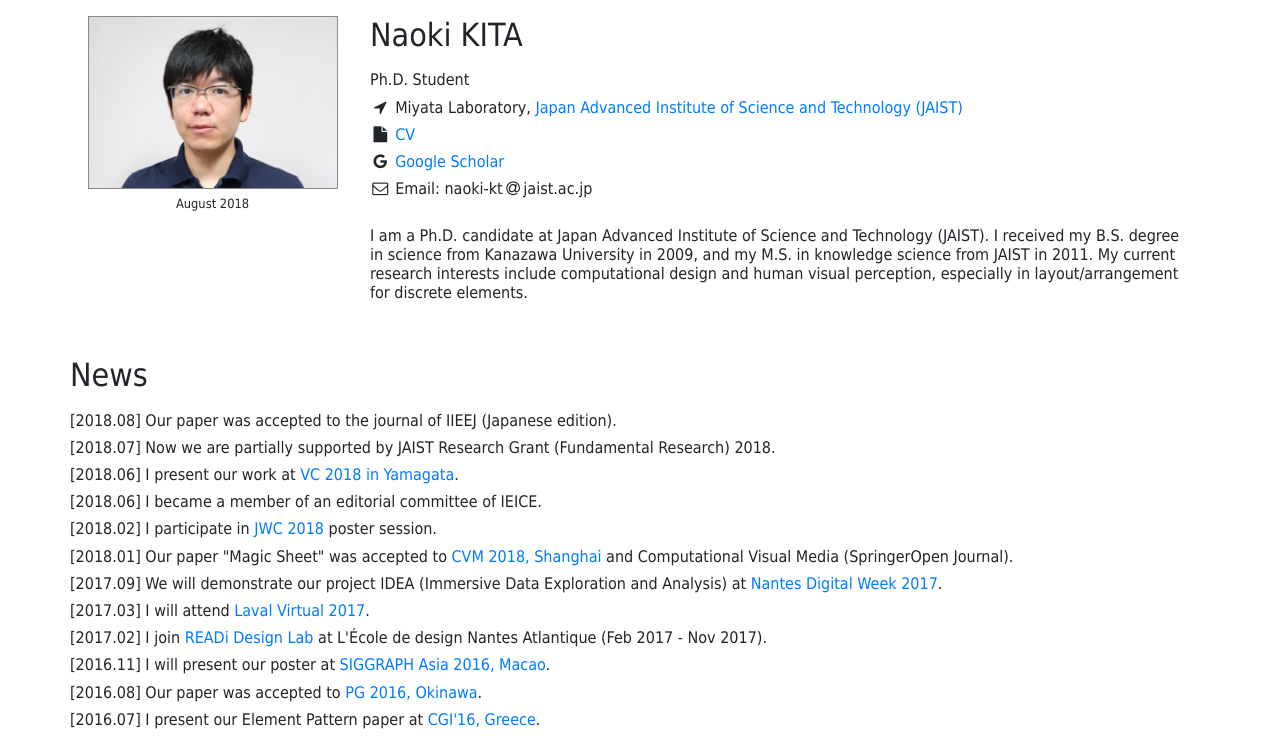
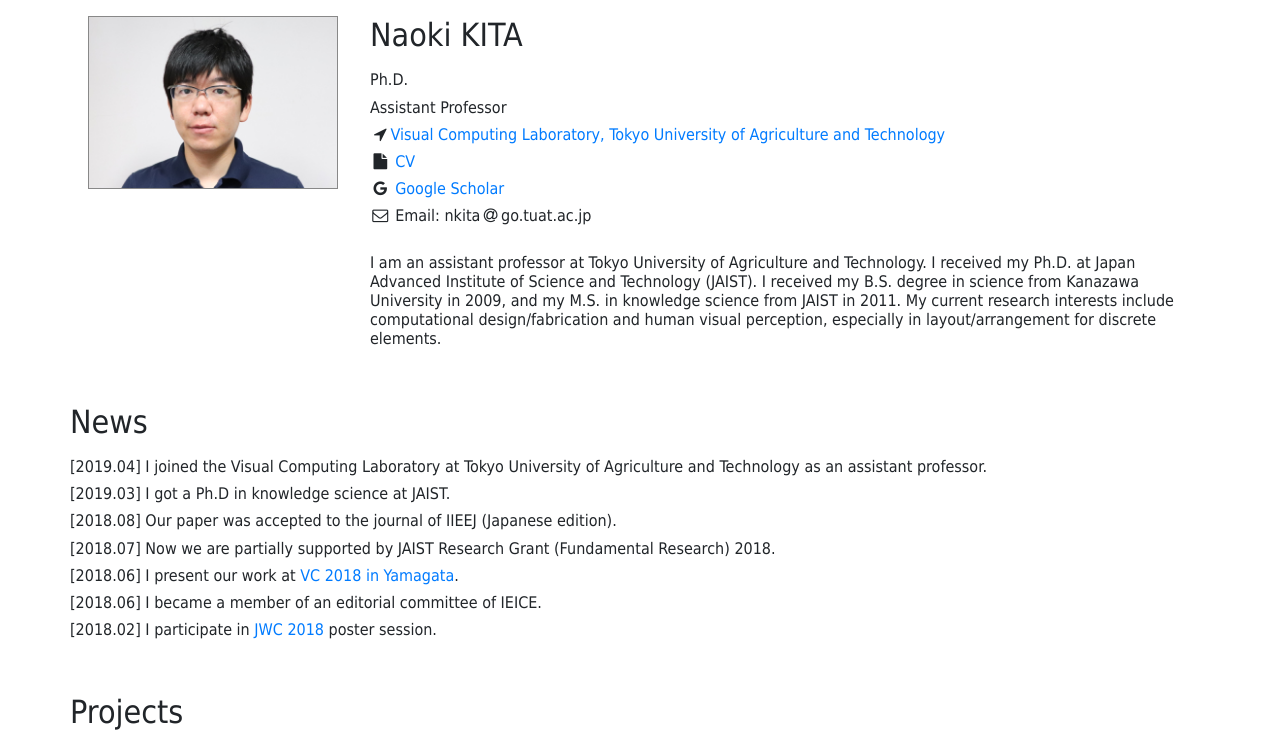
Before and after one commit to naokita/naokita.github.io, a plain HTML site: page index.html in a window 1280 px wide. Shown: the top 737 px of the page. Drawn offline with nearby package versions, Linux system fonts and the light colour scheme.

Commit message:
new job update

```diff
--- a/index.html
+++ b/index.html
@@ -25,19 +25,19 @@
     <div class="col-xs-6 col-sm-3 col-md-3 text-center">
       <div class="thumbnail with-caption small">
         <img src="img/prof.jpg" alt="profile image" width=250>
-        <p> August 2018</p>
       </div>
     </div>
     <div class="col-xs-12 col-sm-9 col-md-9">
       <h2> Naoki KITA</h2>
       <ul>
-        <li>Ph.D. Student</li>
-        <li><span class="fa fa-location-arrow fa-fw"></span> Miyata Laboratory, <a href="http://www.jaist.ac.jp/english/">Japan Advanced Institute of Science and Technology (JAIST)</a></li>
+        <li>Ph.D.</li>
+        <li>Assistant Professor</li>
+        <li><span class="fa fa-location-arrow fa-fw"></span><a href="http://web.tuat.ac.jp/~vcl_/">Visual Computing Laboratory, Tokyo University of Agriculture and Technology</a></li>
         <li><span class="fa fa-file fa-fw"></span> <a href="cv_kita.pdf">CV</a></li>
         <li><span class="fa fa-google fa-fw"></span> <a href="https://scholar.google.at/citations?hl=en&user=_sCKWwoAAAAJ&view_op=list_works&sortby=pubdate">Google Scholar</a></li>
-        <li><span class="fa fa-envelope-o fa-fw"></span> Email: naoki-kt<span class="fa fa-at fa-fw"></span>jaist.ac.jp</li>
+        <li><span class="fa fa-envelope-o fa-fw"></span> Email: nkita<span class="fa fa-at fa-fw"></span>go.tuat.ac.jp</li>
         <br>
-        <li>I am a Ph.D. candidate at Japan Advanced Institute of Science and Technology (JAIST). I received my B.S. degree in science from Kanazawa University in 2009, and my M.S. in knowledge science from JAIST in 2011. My current research interests include computational design and human visual perception, especially in layout/arrangement for discrete elements.</li>
+        <li>I am an assistant professor at Tokyo University of Agriculture and Technology. I received my Ph.D. at Japan Advanced Institute of Science and Technology (JAIST). I received my B.S. degree in science from Kanazawa University in 2009, and my M.S. in knowledge science from JAIST in 2011. My current research interests include computational design/fabrication and human visual perception, especially in layout/arrangement for discrete elements.</li>
       </ul>
     </div>
   </div>
@@ -47,18 +47,20 @@
     <section>
       <h2>News</h2>
       <ul>
+        <li>[2019.04] I joined the Visual Computing Laboratory at Tokyo University of Agriculture and Technology as an assistant professor.</li>
+        <li>[2019.03] I got a Ph.D in knowledge science at JAIST.</li>
         <li>[2018.08] Our paper was accepted to the journal of IIEEJ (Japanese edition).</li>
         <li>[2018.07] Now we are partially supported by JAIST Research Grant (Fundamental Research) 2018.</li>
         <li>[2018.06] I present our work at <a href="http://cgvi.jp/vc2018/">VC 2018 in Yamagata</a>.</li>
         <li>[2018.06] I became a member of an editorial committee of IEICE.</li>
         <li>[2018.02] I participate in <a href="http://www.jaist.ac.jp/event/innovation2018/index.html">JWC 2018</a> poster session.</li>
-        <li>[2018.01] Our paper "Magic Sheet" was accepted to <a href="http://iccvm.org/2018/">CVM 2018, Shanghai</a> and Computational Visual Media (SpringerOpen Journal).</li>
+        <!-- <li>[2018.01] Our paper "Magic Sheet" was accepted to <a href="http://iccvm.org/2018/">CVM 2018, Shanghai</a> and Computational Visual Media (SpringerOpen Journal).</li>
         <li>[2017.09] We will demonstrate our project IDEA (Immersive Data Exploration and Analysis) at <a href="http://www.nantesdigitalweek.com/">Nantes Digital Week 2017</a>.</li>
         <li>[2017.03] I will attend <a href="http://www.laval-virtual.org/en/">Laval Virtual 2017</a>.</li>
         <li>[2017.02] I join <a href="http://en.lecolededesign.com/research-design-labs/readi-design-lab/">READi Design Lab</a> at L'École de design Nantes Atlantique (Feb 2017 - Nov 2017).</li>
         <li>[2016.11] I will present our poster at <a href="https://sa2016.siggraph.org/">SIGGRAPH Asia 2016, Macao</a>.</li>
         <li>[2016.08] Our paper was accepted to <a href="http://indico.oist.jp/PG16">PG 2016, Okinawa</a>.</li>
-        <li>[2016.07] I present our Element Pattern paper at <a href="http://www.ics.forth.gr/CGI2016/">CGI'16, Greece</a>.</li>
+        <li>[2016.07] I present our Element Pattern paper at <a href="http://www.ics.forth.gr/CGI2016/">CGI'16, Greece</a>.</li> -->
       </ul>
     </section> <!-- /News -->
 
@@ -252,9 +254,10 @@
       <h2>Awards</h2>
 
       <ul>
+        <li><span class="fa fa-star fa-fw"></span> Outstanding Performance Award in the doctoral program, JAIST, 2019</li>
         <li><span class="fa fa-star fa-fw"></span> Excellent Poster Award, JAIST World Conference 2018</li>
         <li><span class="fa fa-star fa-fw"></span> Outstanding Poster Award, JAIST HLD International Symposium 2016</li>
-        <li><span class="fa fa-star fa-fw"></span> Outstanding Performance Students Award, JAIST, 2011</li>
+        <li><span class="fa fa-star fa-fw"></span> Outstanding Performance Award in the master program, JAIST, 2011</li>
         <li><span class="fa fa-star fa-fw"></span> Best Paper Award, 10th NICOGRAPH Spring, 2011</li>
         <li><span class="fa fa-star fa-fw"></span> Campus Genius Award SILVER (Interactive), 15th Campus Genius Award, 2010</li>
       </ul>
@@ -277,7 +280,7 @@
 <footer>
 <div class="container">
 <hr>
-<p>Copyright &copy; Naoki Kita All rights reserved (Last updated: Nov 8, 2018)</p>
+<p>Copyright &copy; Naoki Kita All rights reserved (Last updated: Apr 1, 2019)</p>
 </div>
 </footer>
 </body>
```
Also changed, not shown: 1 other file.
